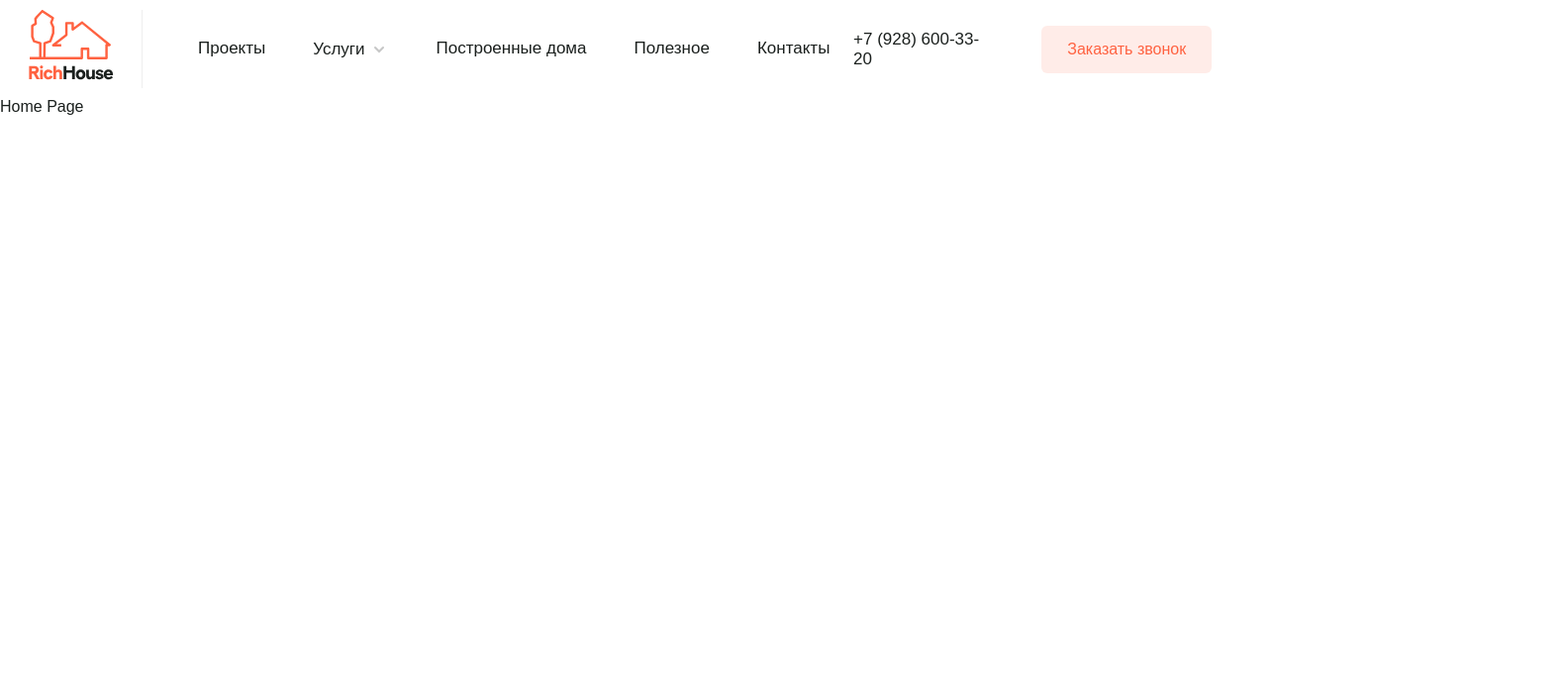
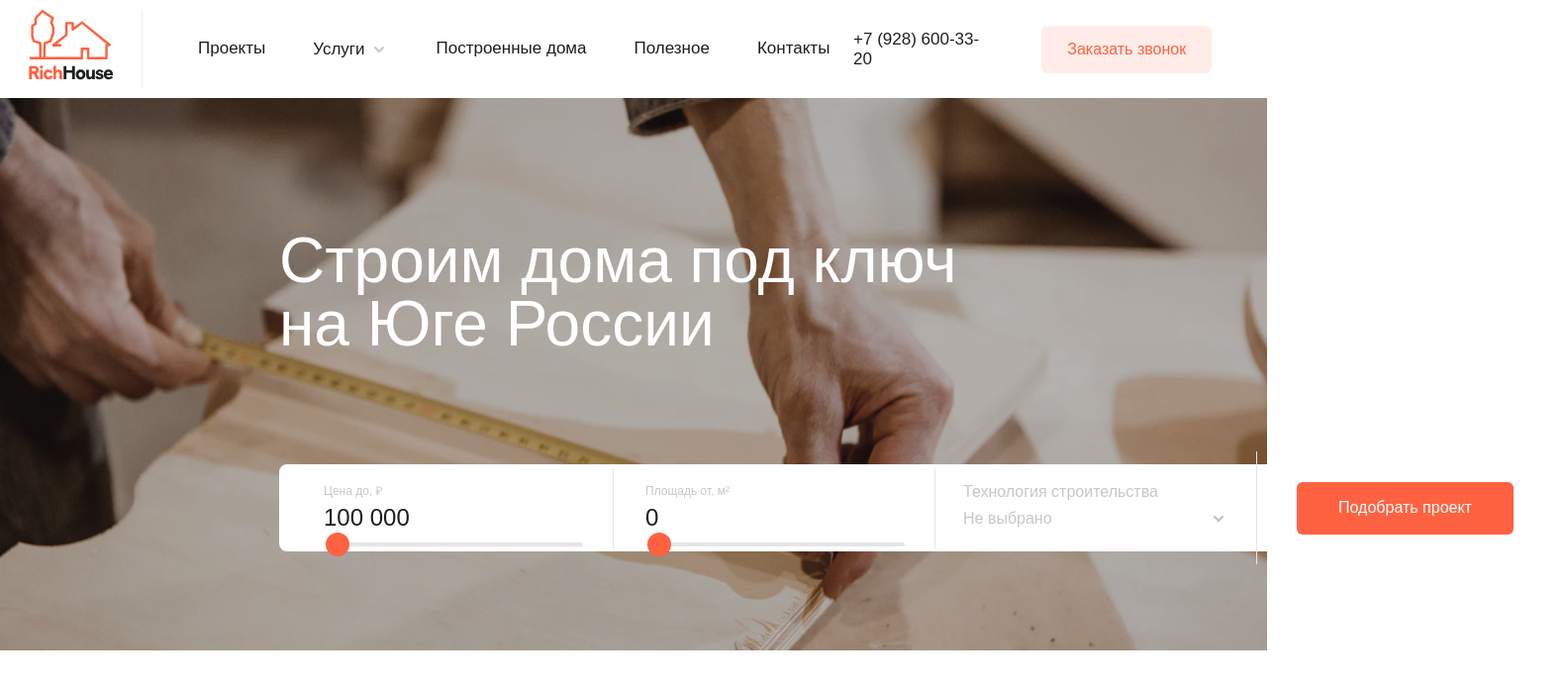
Before and after one commit to ElizavetaLeus/rich-house, a Vue app: page / in a window 1280 px wide. Shown: the top 696 px of the page at 99% size, 1582 px wide, since content can reach past the window. Built offline with nearby package versions, Linux system fonts and the light colour scheme.

Commit message:
отрисовала хиро

```diff
--- a/src/pages/HomePage.vue
+++ b/src/pages/HomePage.vue
@@ -1,3 +1,8 @@
 <template>
-  <div>Home Page</div>
+  <HeroSection />
 </template>
+
+<script setup lang="ts">
+import HeroSection from '@/components/elements/HeroSection.vue';
+
+</script>
```
